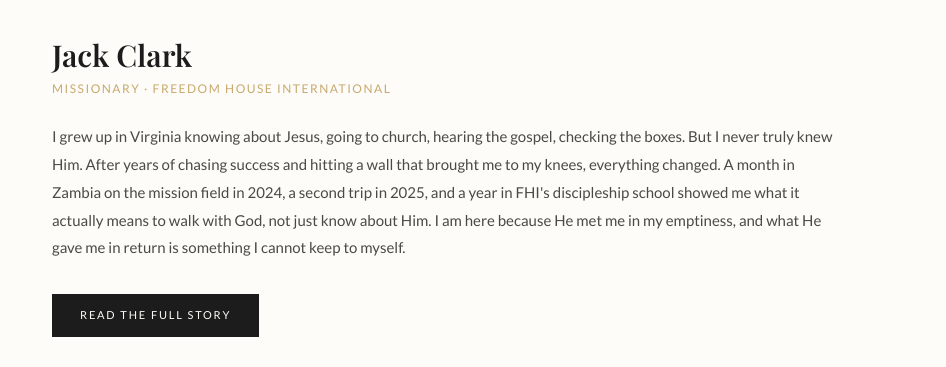
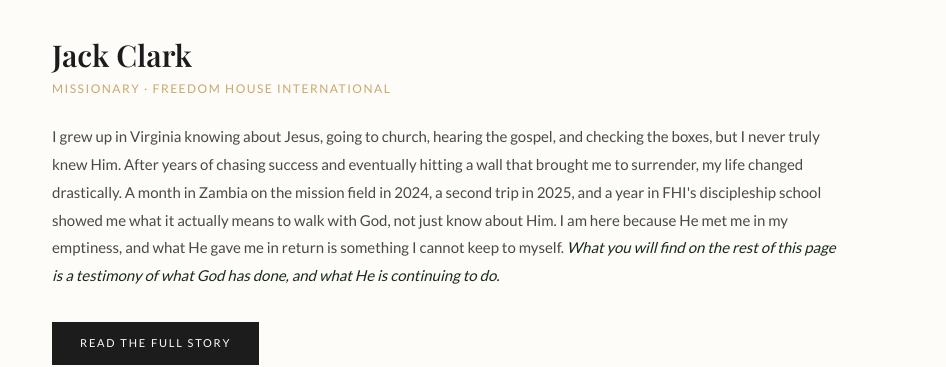
Before and after one commit to jackclark3/jackclarkmission, a plain HTML site: page index.html in a window 1280 px wide. Shown: the part 908-1275 px from the top of the page, 334-1280 px from the left. Drawn offline with nearby package versions, Linux system fonts and the light colour scheme; a web font is replaced by a local one.

Commit message:
changed my story teaser

```diff
--- a/css/style.css
+++ b/css/style.css
@@ -247,6 +247,9 @@ body {
   margin-bottom: 16px;
 }
 .about-text p:last-of-type { margin-bottom: 24px; }
+.story-teaser-closing {
+  color: var(--forest);
+}
 .story-section-title {
   font-family: var(--serif); font-size: 13px; font-weight: 600;
   letter-spacing: 1.5px; text-transform: uppercase;
--- a/index.html
+++ b/index.html
@@ -90,7 +90,7 @@
           <h2 class="about-name">Jack Clark</h2>
           <div class="about-tagline">Missionary · Freedom House International</div>
           <p>
-            I grew up in Virginia knowing about Jesus, going to church, hearing the gospel, checking the boxes. But I never truly knew Him. After years of chasing success and hitting a wall that brought me to my knees, everything changed. A month in Zambia on the mission field in 2024, a second trip in 2025, and a year in FHI's discipleship school showed me what it actually means to walk with God, not just know about Him. I am here because He met me in my emptiness, and what He gave me in return is something I cannot keep to myself.
+            I grew up in Virginia knowing about Jesus, going to church, hearing the gospel, and checking the boxes, but I never truly knew Him. After years of chasing success and eventually hitting a wall that brought me to surrender, my life changed drastically. A month in Zambia on the mission field in 2024, a second trip in 2025, and a year in FHI's discipleship school showed me what it actually means to walk with God, not just know about Him. I am here because He met me in my emptiness, and what He gave me in return is something I cannot keep to myself. <em class="story-teaser-closing">What you will find on the rest of this page is a testimony of what God has done, and what He is continuing to do.</em>
           </p>
           <a href="story.html" class="btn-story">Read the Full Story</a>
         </div>
```
